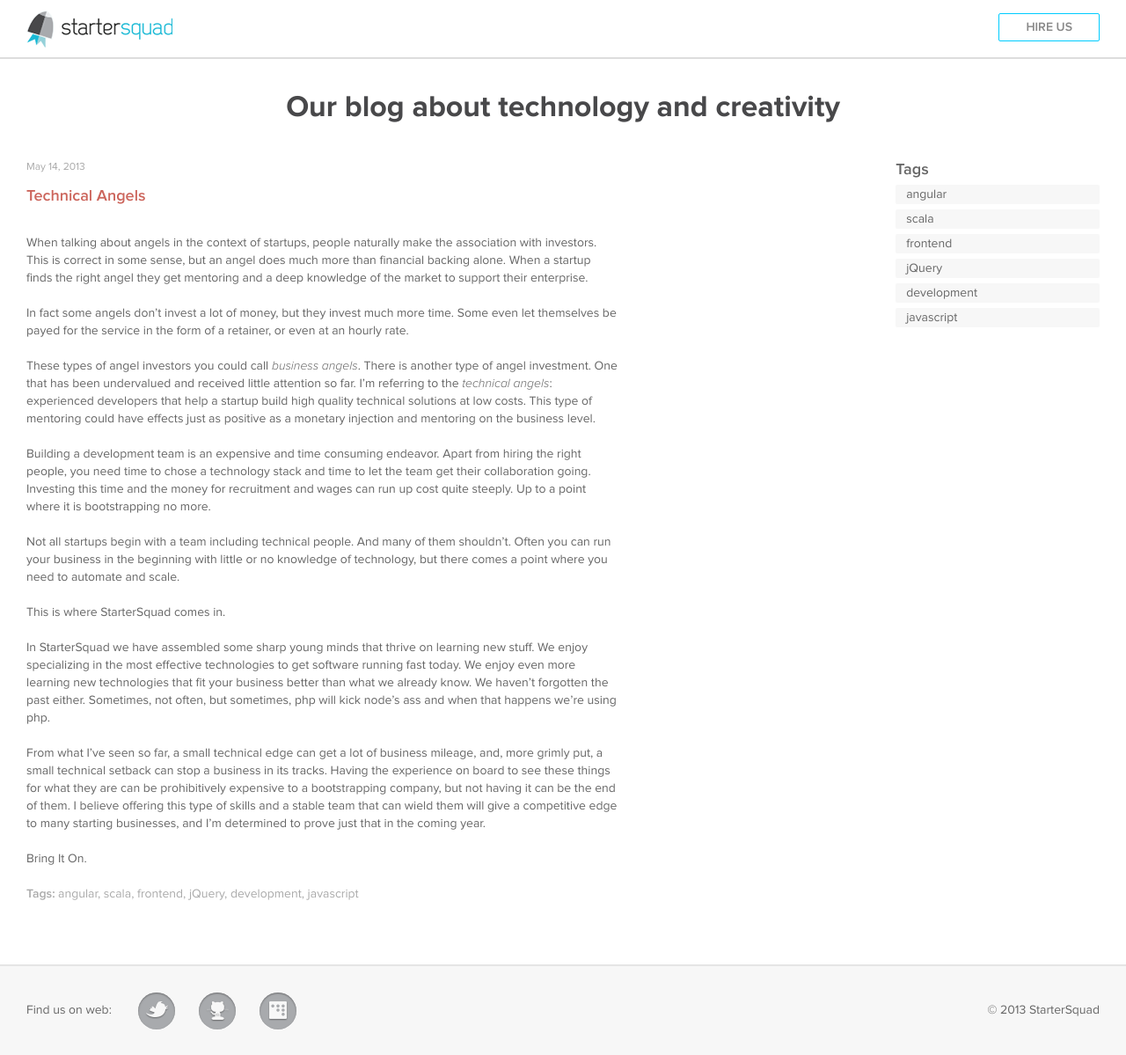
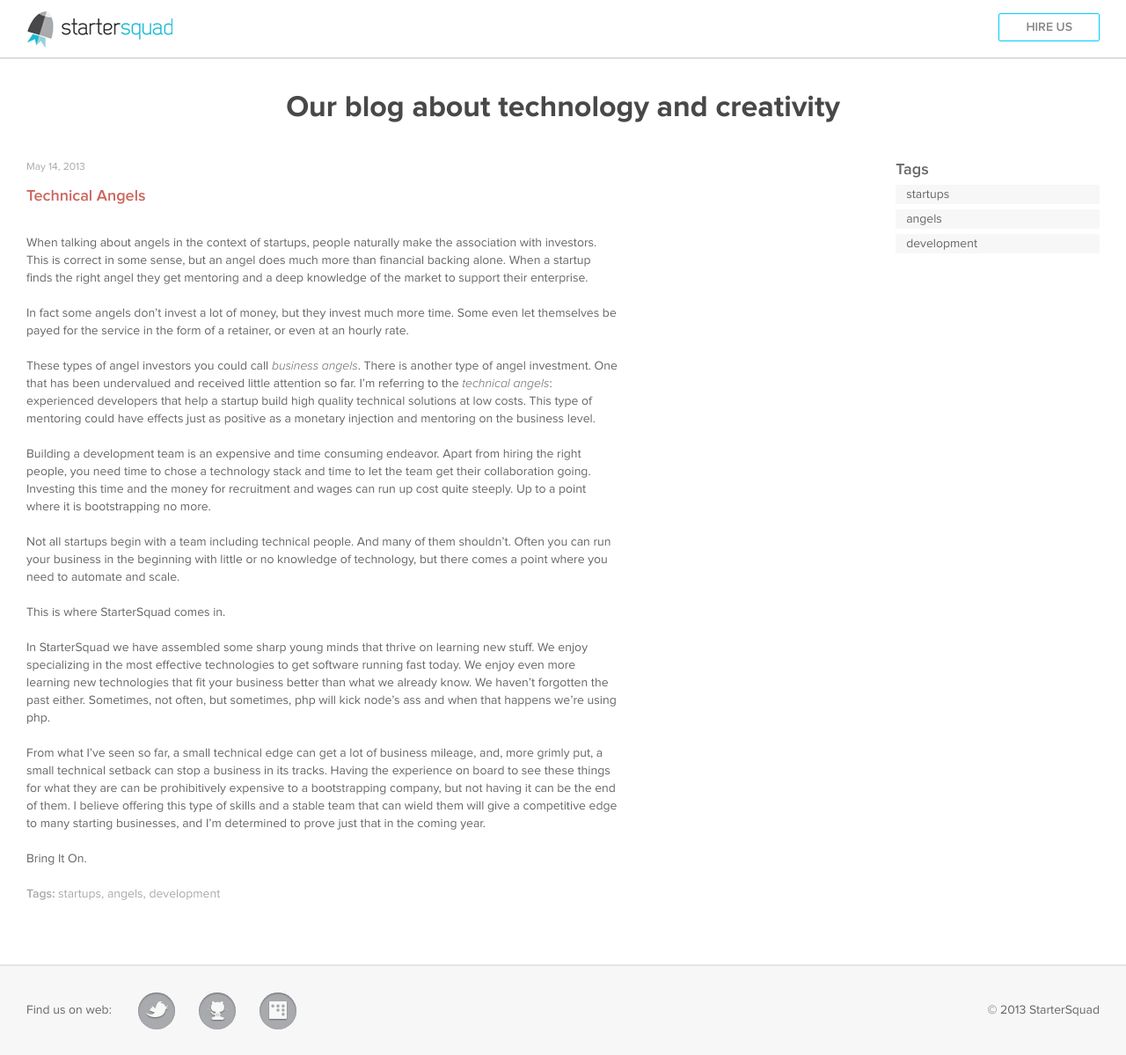
Before and after one commit to StarterSquad/startersquad.com, a Jekyll site: the page built from _posts/2013-04-12-the-need-for-technical-angels.md, in a window 1280 px wide. Shown: the whole page at 88% size. Built offline with Jekyll 4.4.1, drawn with Linux system fonts in a browser that asks for light colours; nearby versions of some CDN libraries.

Commit message:
Update angels post tags

```diff
--- a/_posts/2013-04-12-the-need-for-technical-angels.md
+++ b/_posts/2013-04-12-the-need-for-technical-angels.md
@@ -2,12 +2,9 @@
 layout: post
 title: The need for Technical Angels
 tags:
-- angular
-- scala
-- frontend
-- jQuery
+- startups
+- angels
 - development
-- javascript
 ---
 
 ## Technical Angels ##
```
